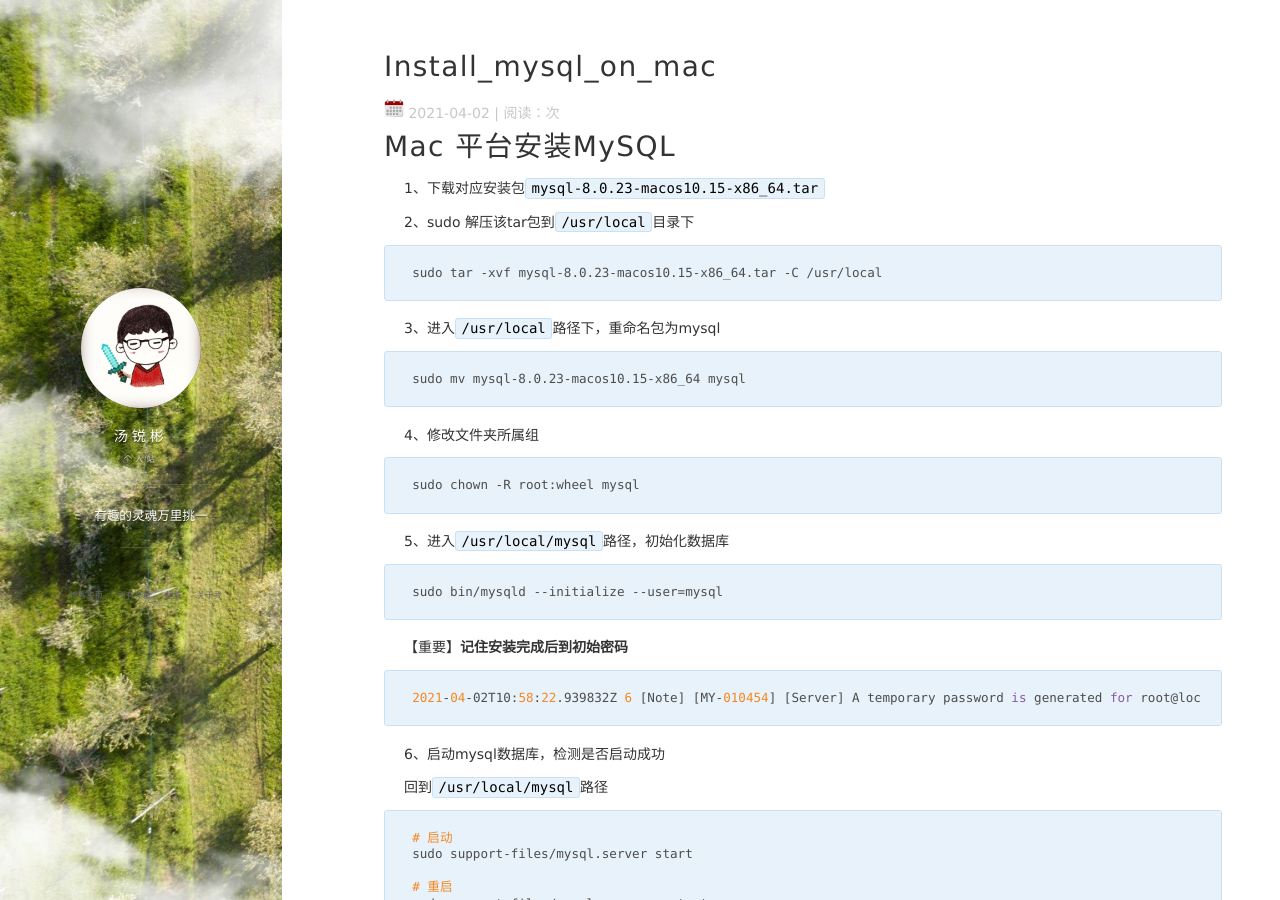
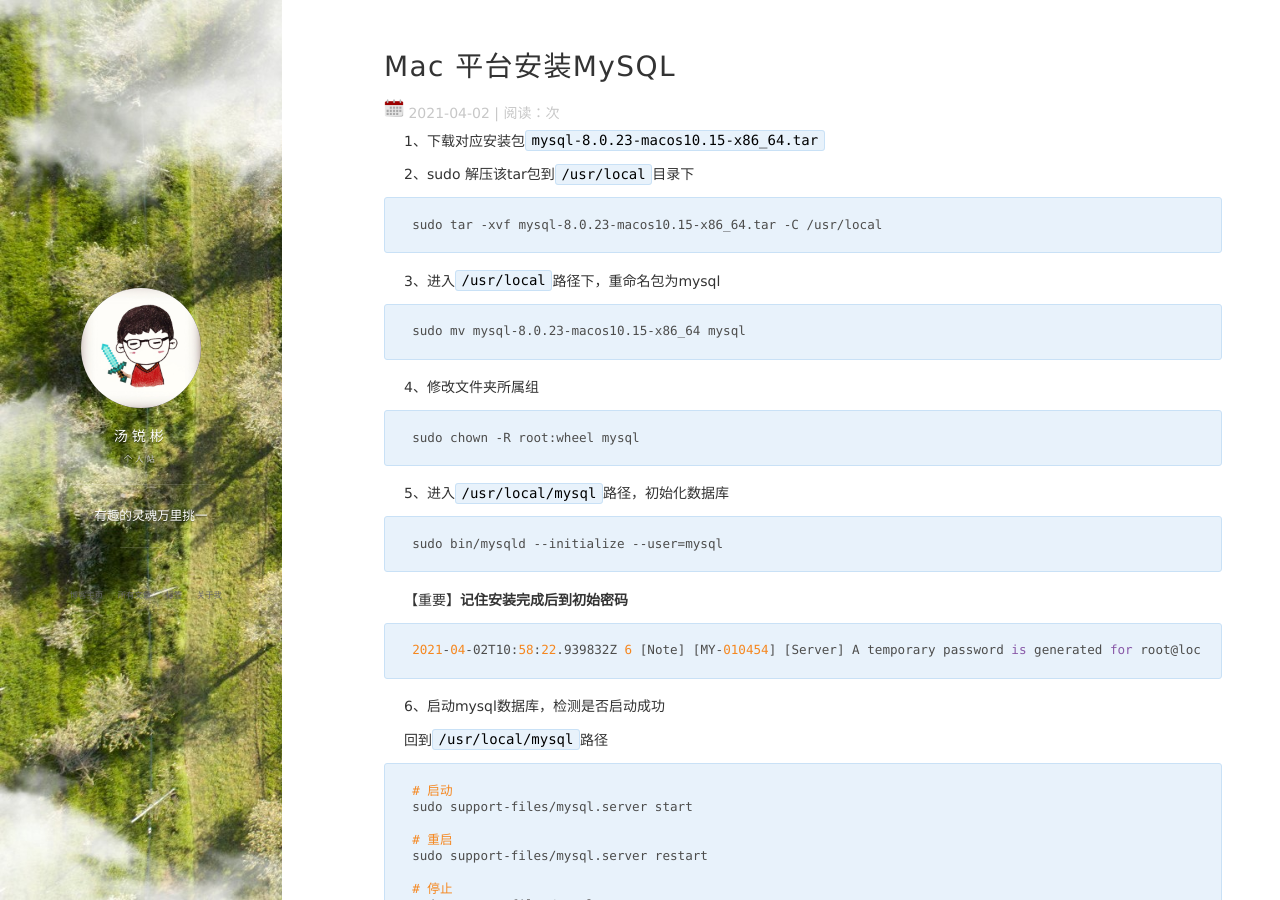
Before and after one commit to NBSmalltree/NBSmalltree.github.io, a Jekyll site: the page built from _posts/2021-04-02-Install_MySQL_on_Mac.md, in a window 1280 px wide and 900 px high. Built offline with Jekyll 4.4.1, drawn with Linux system fonts in a browser that asks for light colours; nearby versions of some CDN libraries; our own code applies the rules of GitHub Pages for plain Markdown files; comment, search, counter and statistics services are not loaded; part of the change alters nothing that is shown.

Commit message:
Update 2021-04-02-Install_MySQL_on_Mac.md
Update the title

```diff
--- a/_posts/2021-04-02-Install_MySQL_on_Mac.md
+++ b/_posts/2021-04-02-Install_MySQL_on_Mac.md
@@ -1,4 +1,11 @@
-# Mac 平台安装MySQL
+---
+layout: post
+title: Mac 平台安装MySQL
+data: 2020-04-02
+tags: Mac
+---
+
+
 
 1、下载对应安装包`mysql-8.0.23-macos10.15-x86_64.tar`
 
```
